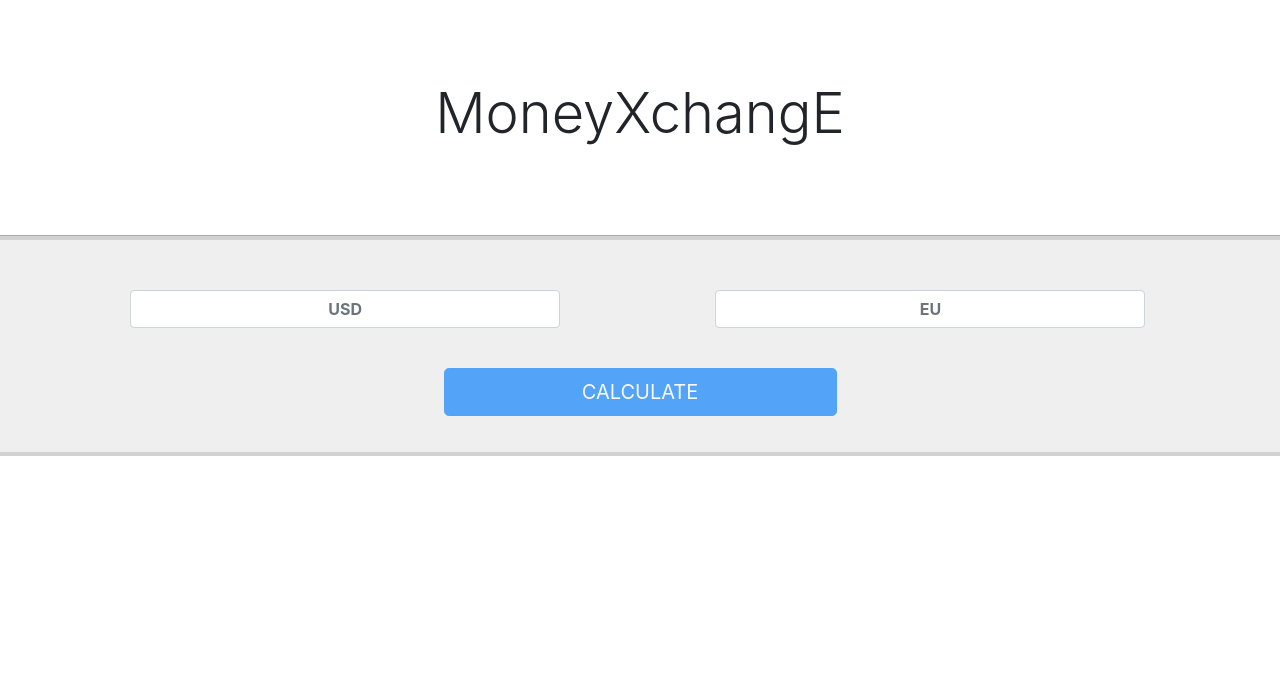
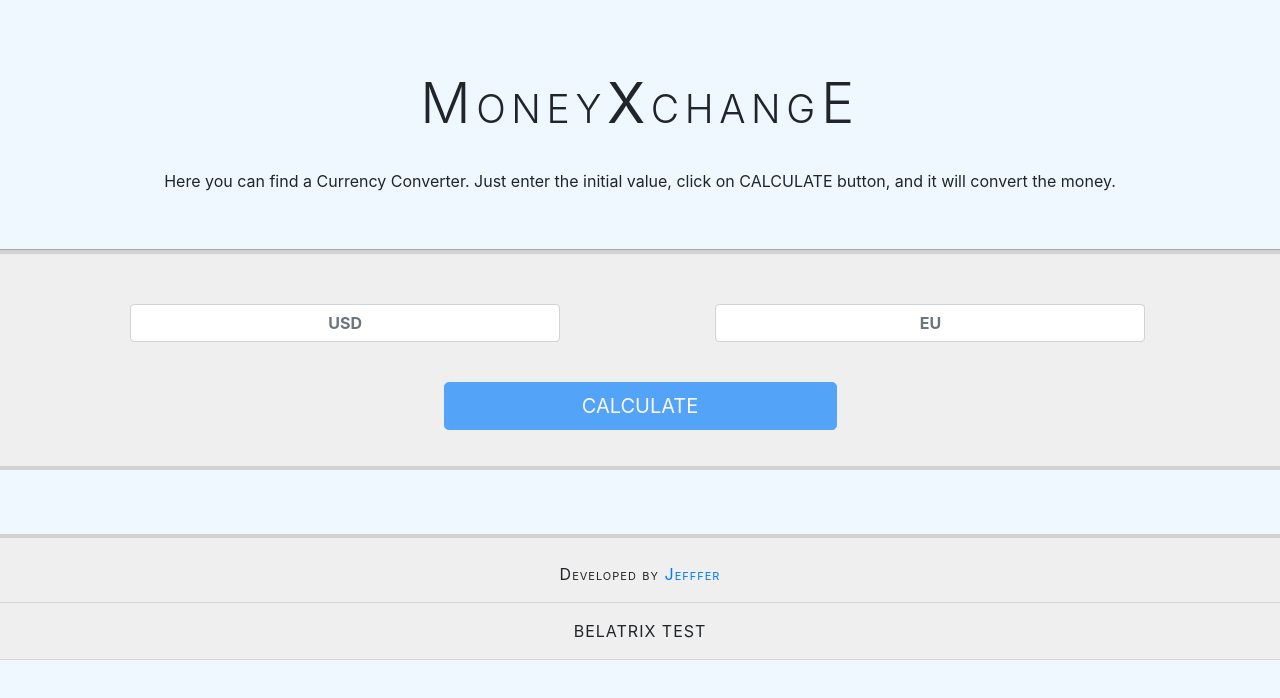
Before and after one commit to Jefffer/MoneyXChange, an Angular app: page / in a window 1280 px wide. Shown: the top 698 px of the page. Built offline with nearby package versions, Linux system fonts and the light colour scheme.

Commit message:
added pattern to input value.

```diff
--- a/src/app/conversions/conversion/conversion.component.html
+++ b/src/app/conversions/conversion/conversion.component.html
@@ -3,7 +3,7 @@
     <div class="form-group col-md-4 label_currency">
       <!-- <label>USD</label> -->
       <input name="fromValue" #fromValue="ngModel" [(ngModel)]="service.formData.fromValue" type="text"
-        class="form-control text-center" placeholder="USD" required>
+      pattern="[0-9]+([\.,][0-9]+)*" class="form-control text-center" placeholder="USD" required>
     </div>
     <div class="form-group col-md-4 label_currency">
       <!-- <label>EU</label> -->
--- a/src/app/conversions/conversion/conversion.component.ts
+++ b/src/app/conversions/conversion/conversion.component.ts
@@ -25,9 +25,7 @@ export class ConversionComponent implements OnInit {
       console.log(this.formValues);
       console.log(this.formValues.toValue);
       this.service.formData.toValue = this.formValues.toValue;
-    }
-    else
-    {
+    } else {
       console.log(3);
       this.service.formData = {
         fromConversion: null,
--- a/src/app/conversions/conversions.component.html
+++ b/src/app/conversions/conversions.component.html
@@ -1,8 +1,17 @@
-<div class="jumbtron">
+<div class="jumbtron text-center">
   <div id="header_title">
-    <h1 class="display-4 text-center w-100">MoneyXchangE</h1>
+    <h1 class="display-4  w-100">Money<b>X</b>changE</h1>
+    <br>
+    <p>Here you can find a Currency Converter. Just enter the initial value, click on CALCULATE button,
+      and it will convert the money. </p>
   </div>
   <div class="row">
     <app-conversion id="container"></app-conversion>
   </div>
+  <footer><br>
+    <p id="myFooter" class="text-center">Developed by <a href="https://github.com/Jefffer">Jefffer</a></p>
+    <hr>
+    <p id="myFooter" class="text-center">BELATRIX TEST</p>
+    <hr>
+  </footer>
 </div>
--- a/src/index.html
+++ b/src/index.html
@@ -9,7 +9,7 @@
   <link rel="icon" type="image/x-icon" href="favicon.ico">
   <link rel="stylesheet" href="https://stackpath.bootstrapcdn.com/bootstrap/4.4.1/css/bootstrap.min.css" integrity="sha384-Vkoo8x4CGsO3+Hhxv8T/Q5PaXtkKtu6ug5TOeNV6gBiFeWPGFN9MuhOf23Q9Ifjh" crossorigin="anonymous">
 </head>
-<body>
+<body style="background-color: aliceblue;">
   <app-root></app-root>
   <script src="https://code.jquery.com/jquery-3.4.1.slim.min.js" integrity="sha384-J6qa4849blE2+poT4WnyKhv5vZF5SrPo0iEjwBvKU7imGFAV0wwj1yYfoRSJoZ+n" crossorigin="anonymous"></script>
 <script src="https://cdn.jsdelivr.net/npm/popper.js@1.16.0/dist/umd/popper.min.js" integrity="sha384-Q6E9RHvbIyZFJoft+2mJbHaEWldlvI9IOYy5n3zV9zzTtmI3UksdQRVvoxMfooAo" crossorigin="anonymous"></script>
--- a/src/styles.css
+++ b/src/styles.css
@@ -36,10 +36,14 @@ div.validation-error{
     padding: 0;
 }
 #header_title {
-    padding: 80px 0 80px 0;
+    padding: 70px 0 40px 0;
     border-style: solid;
     border-color: #a9a9a9;
     border-width: 0 0 1px 0;
+}
+#header_title > h1{
+    font-variant: small-caps;
+    letter-spacing: 0.1em;
 }
 #container {
     width: 100%;
@@ -58,3 +62,15 @@ div.validation-error{
 #btn_calculate {
     width: 30%;
 }
+#myFooter {
+    letter-spacing: 1px;
+    font-variant: small-caps;
+    /* font-weight: bold; */
+}
+footer {
+    margin-top: 5%;
+    background-color: #efefef;
+    border-style: solid;
+    border-color: #d2d2d2;
+    border-width: 4px 0 0 0;
+}
```
